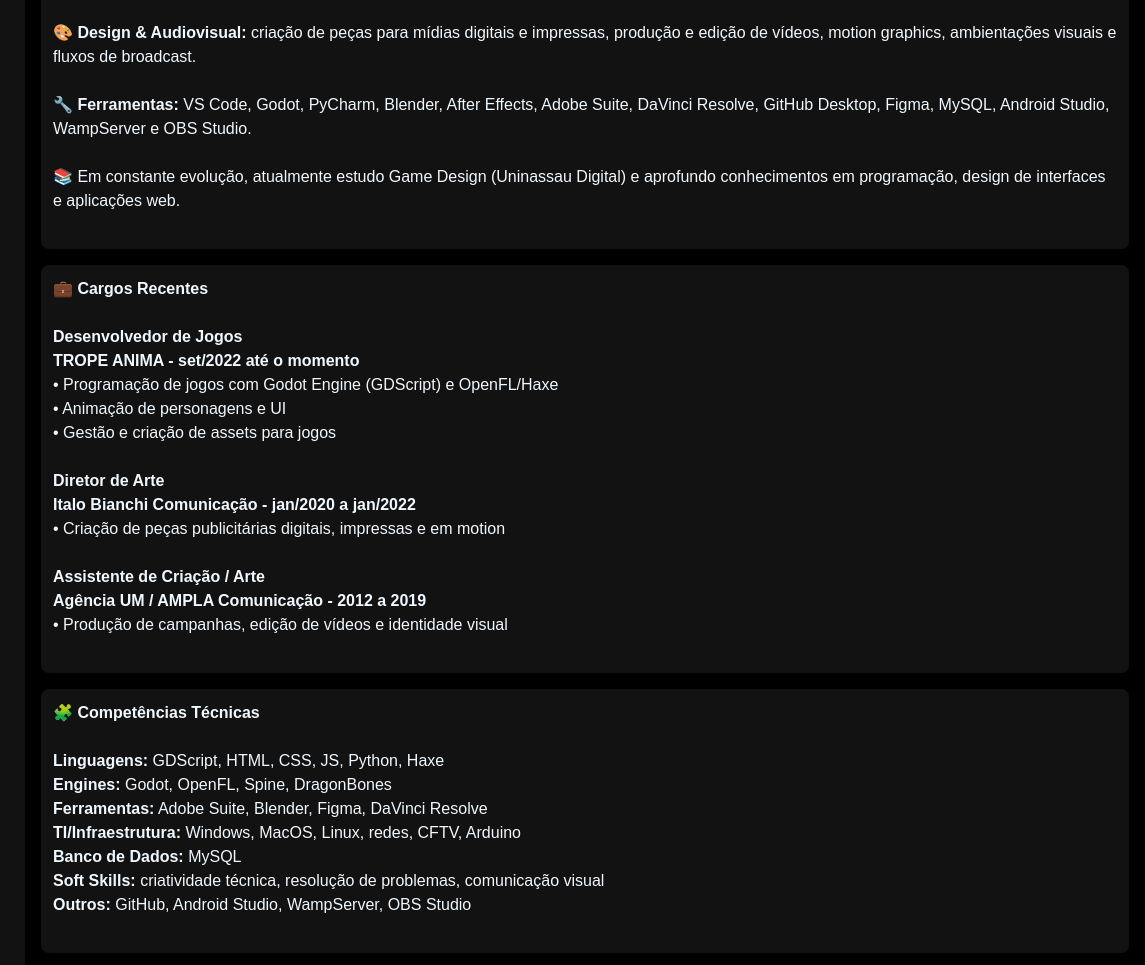
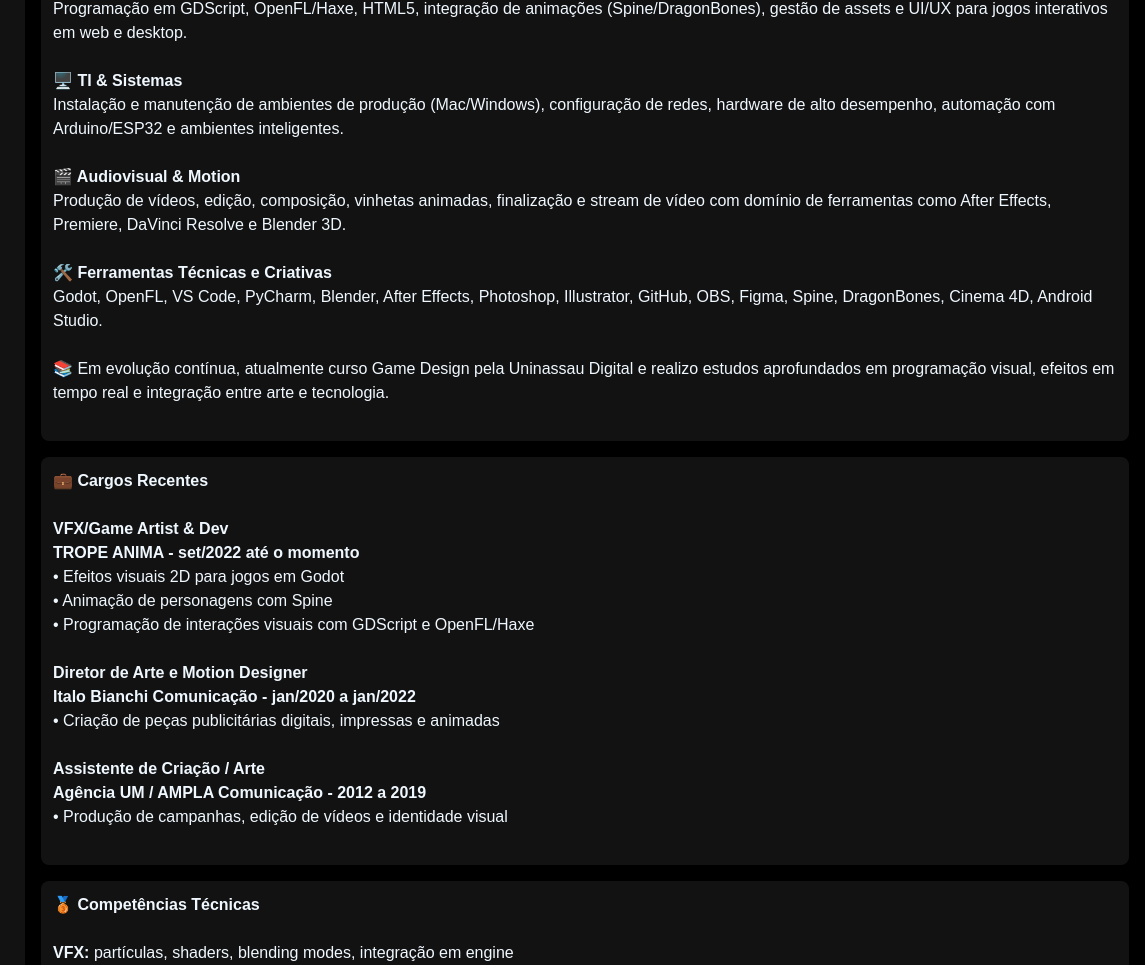
Before and after one commit to henriqueva/EstudosCode, a plain HTML site: page index.html in a window 1280 px wide. Shown: the part 343-1308 px from the top of the page, 135-1280 px from the left. Drawn offline with Linux system fonts and the light colour scheme.

Commit message:
ajustes  gerais

```diff
--- a/index.html
+++ b/index.html
@@ -17,8 +17,8 @@
         <div>
             <img class="minha__foto" src="./img/Henrique_Vieira_2020_3.jpg" alt="Foto de Henrique Vieira">
             <div class="name">Henrique Vieira</div>
+            <div class="title">VFX Artist</div>
             <div class="title">Game Developer</div>
-            <div class="title">VFX Artist</div>
             <div class="title">3D Artist</div>
             <div class="title">Motion Designer</div>
             <div class="title">Graphic Designer</div>
@@ -50,7 +50,7 @@
                 <span>iCloud Mail</span>
             </a>
             <br><br>
-            <a href="https://wa.me/5581998461780" target="_blank" alt="WhatsApp: +55 (81) 99846-1780">
+            <a href="https://wa.me/5581998461780" target="_blank">
                 <img class="social" src="./img/whatsapp.png" alt="icon WhatsApp">
                 <span>WhatsApp</span>
             </a>
@@ -64,39 +64,46 @@
         <div class="conteudo">
             <b>🧠 Resumo Profissional</b>
             <br><br>
-            Sou um profissional multidisciplinar com mais de 20 anos de experiência nas áreas de design gráfico, audiovisual, tecnologia e desenvolvimento de jogos. Atualmente, atuo como Desenvolvedor de Jogos e Designer de Assets, com foco em projetos web, games interativos e aplicações visuais, aliando criatividade e lógica.
+            Sou um profissional multidisciplinar com mais de 20 anos de experiência nas áreas de design gráfico, audiovisual e tecnologia, com foco atual como <b>VFX Artist</b> para jogos e conteúdos digitais interativos. Atuo na criação e implementação de efeitos visuais (VFX) estilizados, realistas ou híbridos, para engines 2D/3D, usando ferramentas como <b>Godot Engine, OpenFL/Haxe, Blender, After Effects e Spine</b>.
             <br><br>
             Tenho sólida experiência com:
             <br><br>
-            <b>🎮 Game Development:</b> programação com Godot Engine (GDScript), OpenFL/Haxe, HTML5/CSS/JS, gerenciamento e criação de assets gráficos, animações (Spine/DragonBones) e UI para jogos.
+            <b>🌟 VFX para Games e Aplicações Interativas</b><br>
+            Criação de partículas, shaders, transições animadas, simulações gráficas e efeitos de interface para jogos e experiências digitais, integrando arte, lógica e performance.
             <br><br>
-            <b>🖥️ TI & Sistemas:</b> instalação, configuração e manutenção de redes, servidores de produção e ambientes Windows/Mac, além de experiência com microcontroladores (Arduino, ESP32) e eletrônica básica aplicada.
+            <b>🎮 Game Dev & Engines</b><br>
+            Programação em GDScript, OpenFL/Haxe, HTML5, integração de animações (Spine/DragonBones), gestão de assets e UI/UX para jogos interativos em web e desktop.
             <br><br>
-            <b>🎨 Design & Audiovisual:</b> criação de peças para mídias digitais e impressas, produção e edição de vídeos, motion graphics, ambientações visuais e fluxos de broadcast.
+            <b>🖥️ TI & Sistemas</b><br>
+            Instalação e manutenção de ambientes de produção (Mac/Windows), configuração de redes, hardware de alto desempenho, automação com Arduino/ESP32 e ambientes inteligentes.
             <br><br>
-            <b>🔧 Ferramentas:</b> VS Code, Godot, PyCharm, Blender, After Effects, Adobe Suite, DaVinci Resolve, GitHub Desktop, Figma, MySQL, Android Studio, WampServer e OBS Studio.
+            <b>🎬 Audiovisual & Motion</b><br>
+            Produção de vídeos, edição, composição, vinhetas animadas, finalização e stream de vídeo com domínio de ferramentas como After Effects, Premiere, DaVinci Resolve e Blender 3D.
             <br><br>
-            📚 Em constante evolução, atualmente estudo Game Design (Uninassau Digital) e aprofundo conhecimentos em programação, design de interfaces e aplicações web.
+            <b>🛠️ Ferramentas Técnicas e Criativas</b><br>
+            Godot, OpenFL, VS Code, PyCharm, Blender, After Effects, Photoshop, Illustrator, GitHub, OBS, Figma, Spine, DragonBones, Cinema 4D, Android Studio.
+            <br><br>
+            📚 Em evolução contínua, atualmente curso Game Design pela Uninassau Digital e realizo estudos aprofundados em programação visual, efeitos em tempo real e integração entre arte e tecnologia.
             <br><br>
         </div>
         <div class="conteudo">
             <b>💼 Cargos Recentes</b>
             <br><br>
-            <b>Desenvolvedor de Jogos</b>
+            <b>VFX/Game Artist & Dev</b>
             <br>
             <b>TROPE ANIMA - set/2022 até o momento</b>
             <br>
-            • Programação de jogos com Godot Engine (GDScript) e OpenFL/Haxe
+            • Efeitos visuais 2D para jogos em Godot
             <br>
-            • Animação de personagens e UI
+            • Animação de personagens com Spine
             <br>
-            • Gestão e criação de assets para jogos
+            • Programação de interações visuais com GDScript e OpenFL/Haxe
             <br><br>
-            <b>Diretor de Arte</b>
+            <b>Diretor de Arte e Motion Designer</b>
             <br>
             <b>Italo Bianchi Comunicação - jan/2020 a jan/2022</b>
             <br>
-            • Criação de peças publicitárias digitais, impressas e em motion
+            • Criação de peças publicitárias digitais, impressas e animadas
             <br><br>
             <b>Assistente de Criação / Arte</b>
             <br>
@@ -106,21 +113,19 @@
             <br><br>
         </div>
         <div class="conteudo">
-            <b>🧩 Competências Técnicas</b>
+            <b>🥉 Competências Técnicas</b>
             <br><br>
-            <b>Linguagens:</b> GDScript, HTML, CSS, JS, Python, Haxe
+            <b>VFX:</b> partículas, shaders, blending modes, integração em engine
+            <br>
+            <b>Linguagens:</b> GDScript, HTML, CSS, JS, Python, OpenFL/Haxe
             <br>
             <b>Engines:</b> Godot, OpenFL, Spine, DragonBones
             <br>
-            <b>Ferramentas:</b> Adobe Suite, Blender, Figma, DaVinci Resolve
+            <b>Design/Audiovisual:</b> Adobe Suite, Blender, After Effects, Figma
             <br>
-            <b>TI/Infraestrutura:</b> Windows, MacOS, Linux, redes, CFTV, Arduino
+            <b>TI/Infraestrutura:</b> Windows, MacOS, Linux, Arduino, redes
             <br>
-            <b>Banco de Dados:</b> MySQL
-            <br>
-            <b>Soft Skills:</b> criatividade técnica, resolução de problemas, comunicação visual
-            <br>
-            <b>Outros:</b> GitHub, Android Studio, WampServer, OBS Studio
+            <b>Soft Skills:</b> criatividade técnica, comunicação visual, resolução de problemas
             <br><br>
         </div>
         <div class="conteudo">
@@ -139,7 +144,6 @@
         </div>
         <div class="end__conteudo">
             <br><br>
-
         </div>
     </main>
     <script src="script.js"></script>
```
